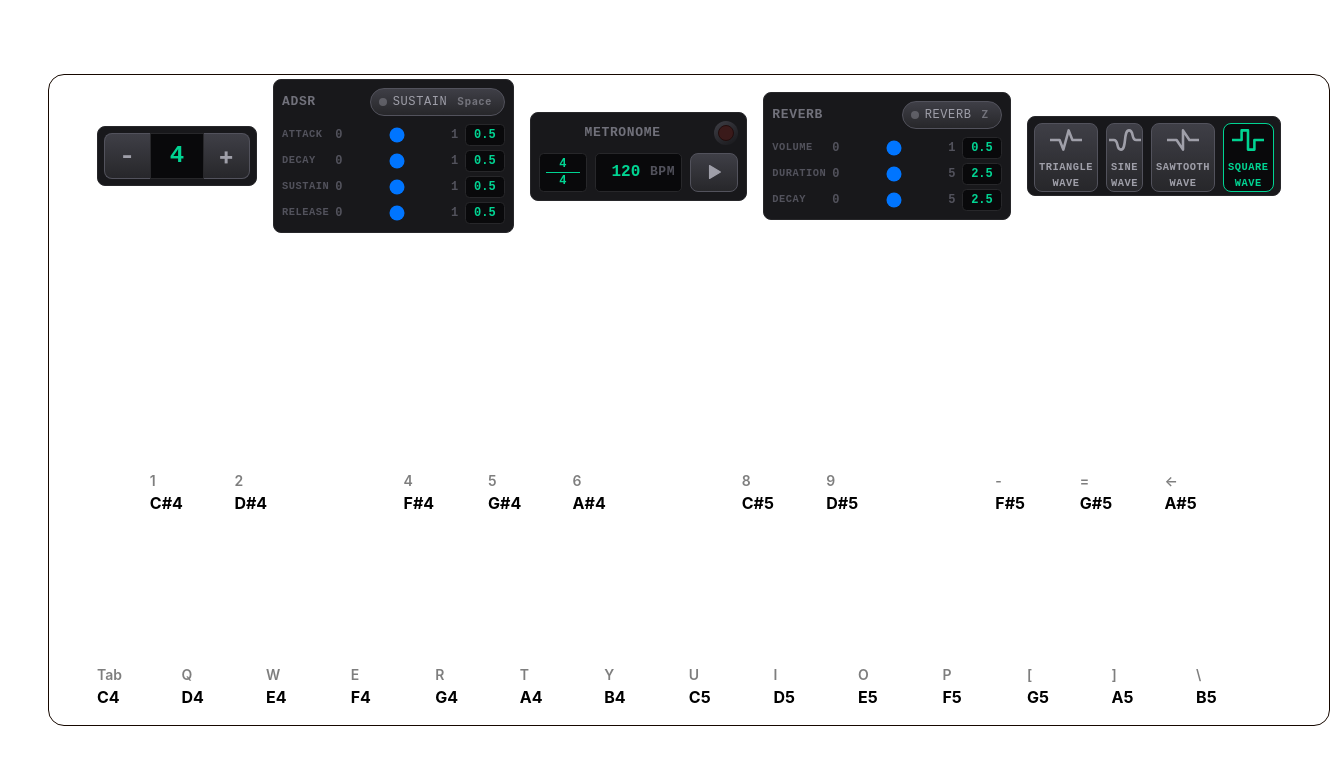
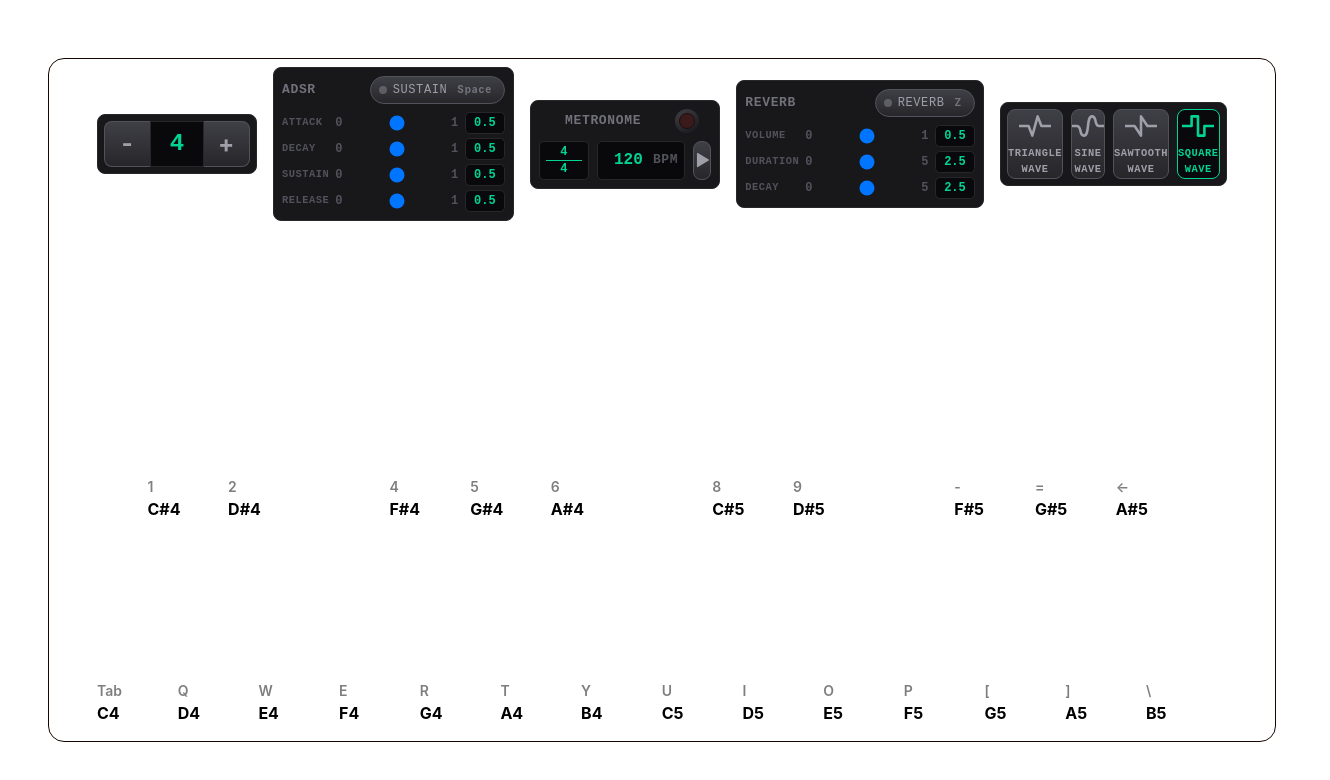
Before and after one commit to TamarWeiss/Virtual-Piano, a React (Vite) app: page / in a window 1280 px wide. Shown: the top 780 px of the page, 1330 px wide, since content can reach past the window. Built offline with nearby package versions, Linux system fonts and the light colour scheme.

Commit message:
css update

```diff
--- a/src/components/Buttons/WaveformButton.tsx
+++ b/src/components/Buttons/WaveformButton.tsx
@@ -6,9 +6,9 @@ type props = {
 };
 
 const WaveformButton = ({ Icon, isActive, waveform, onClick }: props) => (
-  <button className={`btn flex-col gap-1 px-1${isActive ? ' active' : ''}`} onClick={() => onClick(waveform)}>
-    <Icon height='50%' />
-    <span className='label mx-1 text-inherit text-[0.65rem]'>{waveform} wave</span>
+  <button className={`btn flex-col gap-1 p-1${isActive ? ' active' : ''}`} onClick={() => onClick(waveform)}>
+    <Icon height='2rem' />
+    <span className='label text-inherit text-[0.65rem]'>{waveform} wave</span>
   </button>
 );
 
--- a/src/components/ControlPanel/ControlPanel.tsx
+++ b/src/components/ControlPanel/ControlPanel.tsx
@@ -45,7 +45,7 @@ const ControlPanel = (props: props) => {
   });
 
   return (
-    <div className='flex items-center justify-between py-1 gap-4'>
+    <div className='flex items-center justify-between py-2 gap-4'>
       <div className='module octave-module'>
         <OctaveButton text='-' isActive={isShift == -1} onClick={() => props.shiftOctave(-1)} />
         <NumberInput
--- a/src/components/ControlPanel/Metronome.tsx
+++ b/src/components/ControlPanel/Metronome.tsx
@@ -65,11 +65,11 @@ const Metronome = () => {
       <div className='module metronome-module'>
         <div className='flex items-center justify-between gap-2'>
           <span className='label mx-auto'>Metronome</span>
-          <LED state={flashState} />
+          <LED state={flashState} className='mr-3' />
         </div>
 
-        <div className='flex grow items-stretch gap-2'>
-          <div className='display flex-col w-12 text-xs'>
+        <div className='flex flex-1 items-stretch gap-2'>
+          <div className='display flex-col text-xs'>
             <NumberInput
               id='time-sig-top'
               min={1}
@@ -77,7 +77,7 @@ const Metronome = () => {
               value={timeSignature[0]}
               onChange={(value) => onTimeSignatureChange([value, timeSignature[1]])}
             />
-            <hr className='h-[1px]' />
+            <hr className='h-[1px] w-full' />
             <NumberInput
               id='time-sig-bottom'
               min={1}
@@ -87,10 +87,10 @@ const Metronome = () => {
             />
           </div>
 
-          <div className='display items-center'>
+          <div className='display'>
             <NumberInput
               id='bpm'
-              className='text-base w-12 text-shadow-inherit'
+              className='text-base text-shadow-inherit'
               min={1}
               max={MAX}
               value={bpm}
--- a/src/styles/controlPanel.css
+++ b/src/styles/controlPanel.css
@@ -23,7 +23,6 @@
 .waveform-module {
   display: grid;
   grid-template-columns: repeat(4, 1fr);
-  height: 5rem;
   gap: 0.5rem;
   min-height: min-content;
 
@@ -52,16 +51,13 @@
 .metronome-module {
   display: flex;
   flex-direction: column;
-  /* align-items: center; */
-  /* justify-content: stretch; */
-  /* gap: 0.25rem; */
   gap: 0.5rem;
   padding: 0.5rem;
-  /* height: 5rem; */
   min-height: min-content;
 
   .display {
     display: flex;
+    align-items: center;
     padding: 0.125rem 0.375rem;
   }
 
--- a/src/styles/index.css
+++ b/src/styles/index.css
@@ -40,7 +40,6 @@ button {
     display: flex;
     align-items: center;
     justify-content: center;
-    min-height: min-content;
     font-weight: bold;
     letter-spacing: 0.05rem;
     color: var(--color-zinc-400);
@@ -107,8 +106,7 @@ button {
     opacity: 60%;
     border-radius: 0.25rem;
     padding: 0.125rem 0.25rem;
-    /* font-size: 0.625rem; */
-    font-size: 0.833333em;
+    font-size: 0.625rem;
     background-color: --opacity(var(--color-black), 0.2);
   }
 }
```
